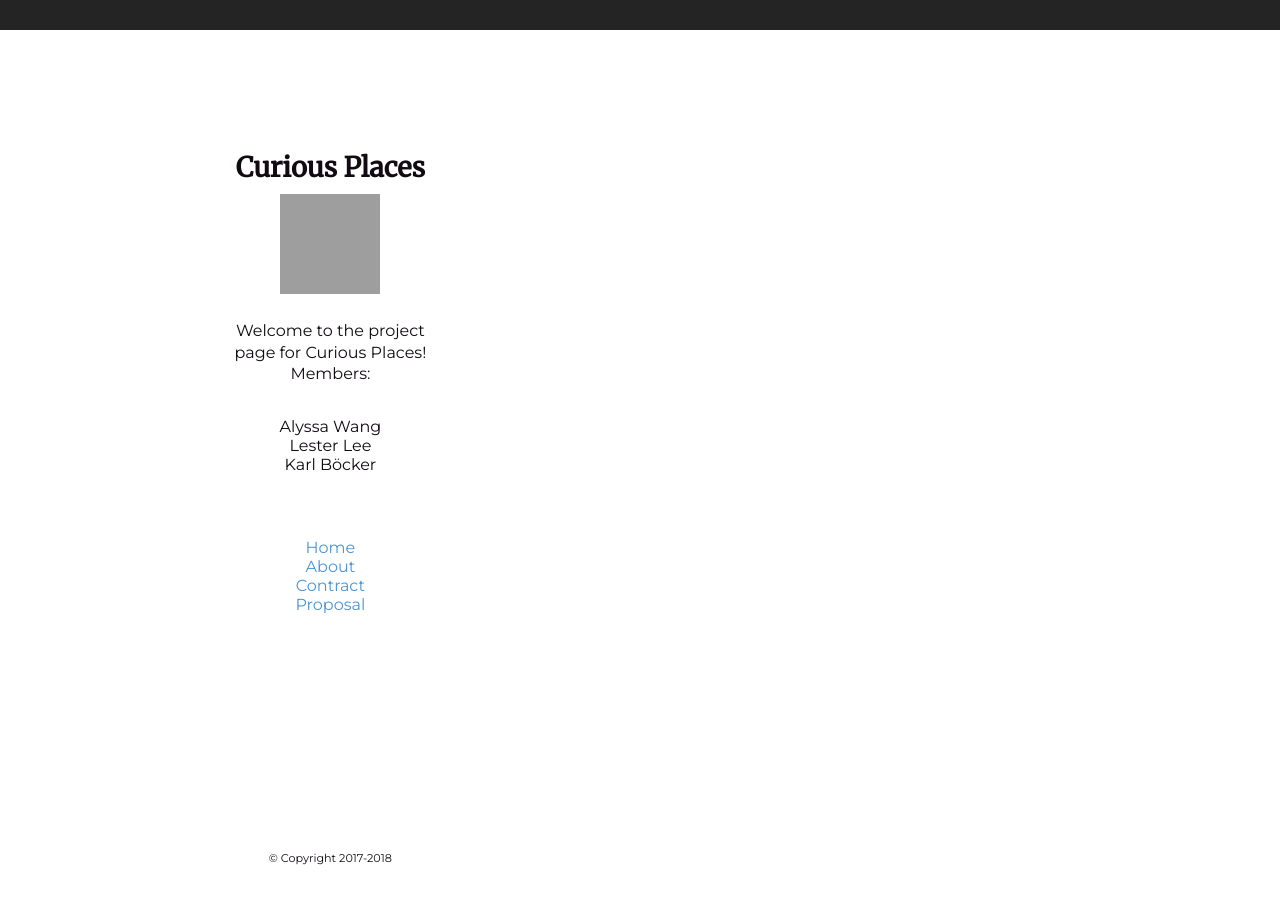
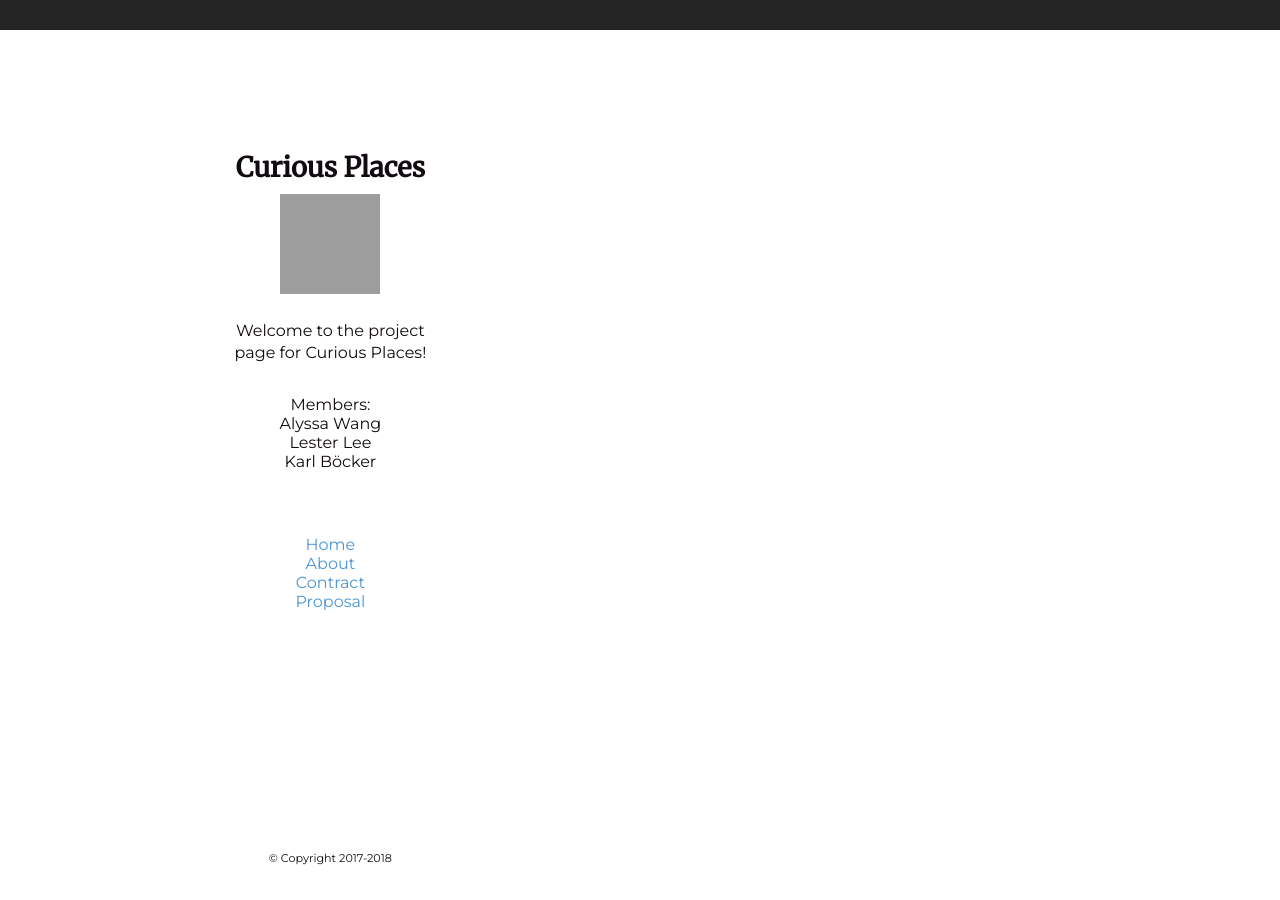
Before and after one commit to lester-lee/curious-places, a Jekyll site: the page built from index.html, in a window 1280 px wide. Built offline with Jekyll 4.4.1, drawn with Linux system fonts in a browser that asks for light colours; part of the change alters nothing that is shown; grey boxes are pictures that could not be loaded.

Commit message:
lorem ipsum

```diff
--- a/_layouts/default.html
+++ b/_layouts/default.html
@@ -18,8 +18,8 @@
     <img src="{{ site.baseurl }}/images/logo.png" alt="Project Logo">
     <p>
       Welcome to the project page for Curious Places!
-      Members:
       <ul>
+        Members:
         <li>Alyssa Wang</li>
         <li>Lester Lee</li>
         <li>Karl Böcker</li>
```
